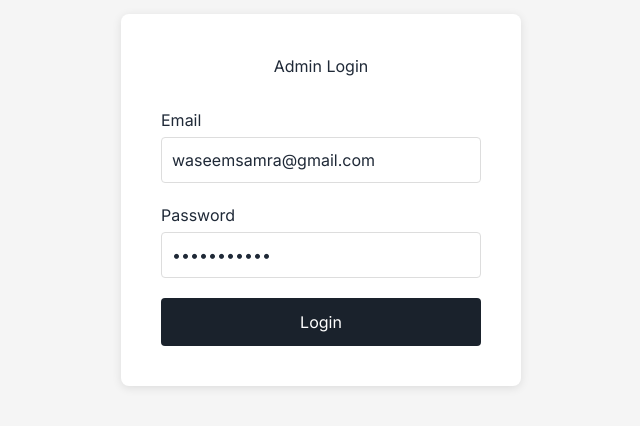
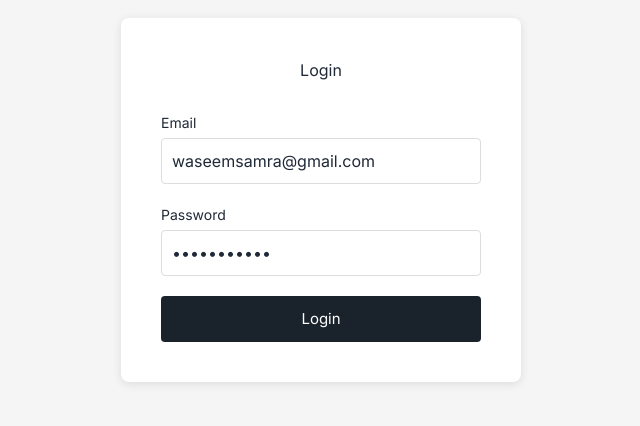
Before and after one commit to waseemsamra/seafinder360, a Next.js app: page /login in a window 1280 px wide. Shown: the part 200-626 px from the top of the page, without its empty margins (319-959 px from the left). Built offline with nearby package versions, Linux system fonts and the light colour scheme; no server answers; a web font is replaced by a local one.

Commit message:
Update login

```diff
--- a/src/app/login/page.tsx
+++ b/src/app/login/page.tsx
@@ -30,15 +30,13 @@ export default function LoginPage() {
         .from('profiles')
         .select('role_id')
         .eq('id', data.user.id)
-        .single();
+        .maybeSingle();
 
       if (profile?.role_id === 1) {
-        setLoading(false);
-        window.location.href = '/admin';
+        window.location.replace('/admin');
         return;
       } else {
-        setLoading(false);
-        window.location.href = '/';
+        window.location.replace('/');
         return;
       }
     }
@@ -61,10 +59,10 @@ export default function LoginPage() {
         width: '100%',
         maxWidth: '400px'
       }}>
-        <h1 style={{ textAlign: 'center', marginBottom: '30px' }}>Admin Login</h1>
+        <h1 style={{ textAlign: 'center', marginBottom: '30px', fontFamily: 'Inter, sans-serif' }}>Login</h1>
         <form onSubmit={handleLogin}>
           <div style={{ marginBottom: '20px' }}>
-            <label style={{ display: 'block', marginBottom: '5px' }}>Email</label>
+            <label style={{ display: 'block', marginBottom: '5px', fontSize: '14px' }}>Email</label>
             <input
               type="email"
               value={email}
@@ -80,7 +78,7 @@ export default function LoginPage() {
             />
           </div>
           <div style={{ marginBottom: '20px' }}>
-            <label style={{ display: 'block', marginBottom: '5px' }}>Password</label>
+            <label style={{ display: 'block', marginBottom: '5px', fontSize: '14px' }}>Password</label>
             <input
               type="password"
               value={password}
@@ -95,7 +93,7 @@ export default function LoginPage() {
               }}
             />
           </div>
-          {error && <div style={{ color: 'red', marginBottom: '10px' }}>{error}</div>}
+          {error && <div style={{ color: 'red', marginBottom: '10px', fontSize: '14px' }}>{error}</div>}
           <button
             type="submit"
             disabled={loading}
@@ -106,7 +104,8 @@ export default function LoginPage() {
               color: 'white',
               border: 'none',
               borderRadius: '4px',
-              cursor: loading ? 'not-allowed' : 'pointer'
+              cursor: loading ? 'not-allowed' : 'pointer',
+              fontSize: '15px'
             }}
           >
             {loading ? 'Logging in...' : 'Login'}
```
